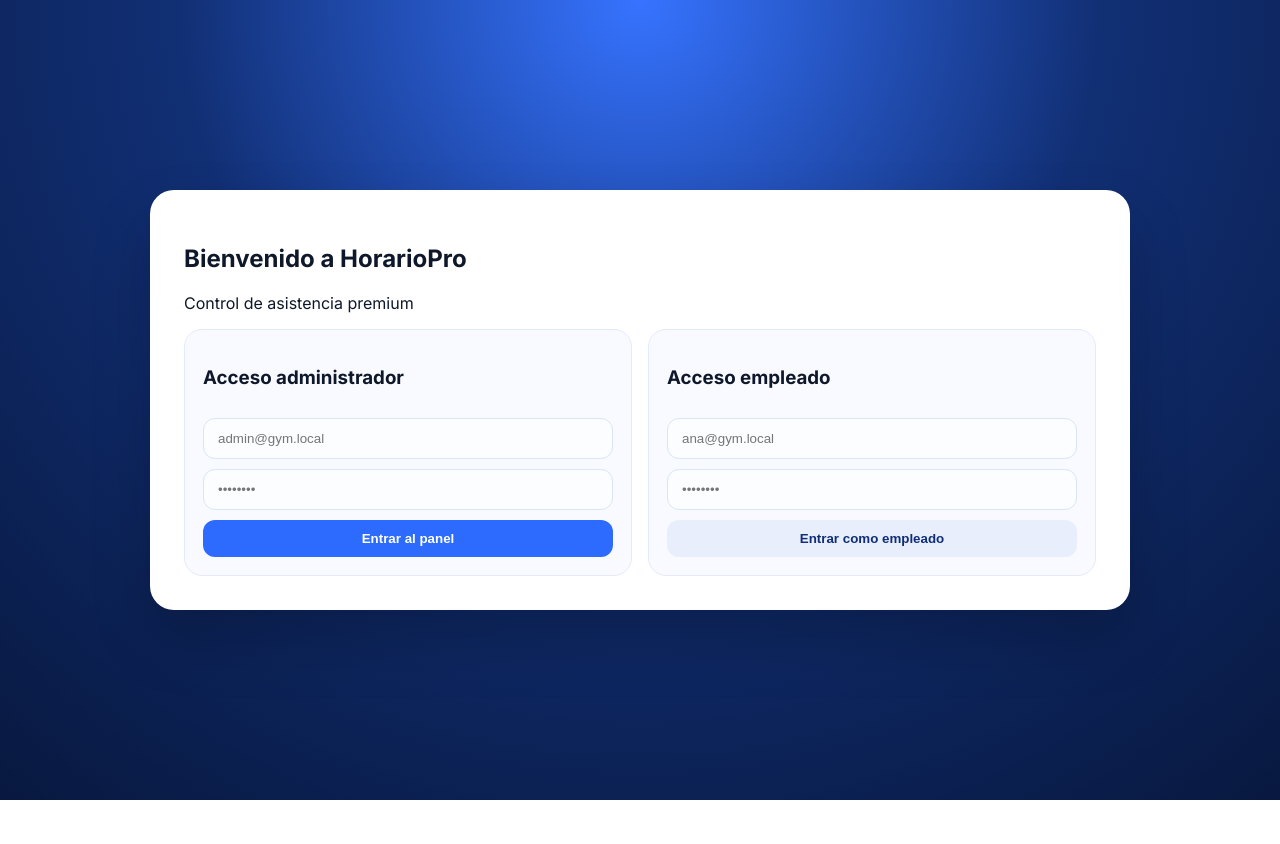
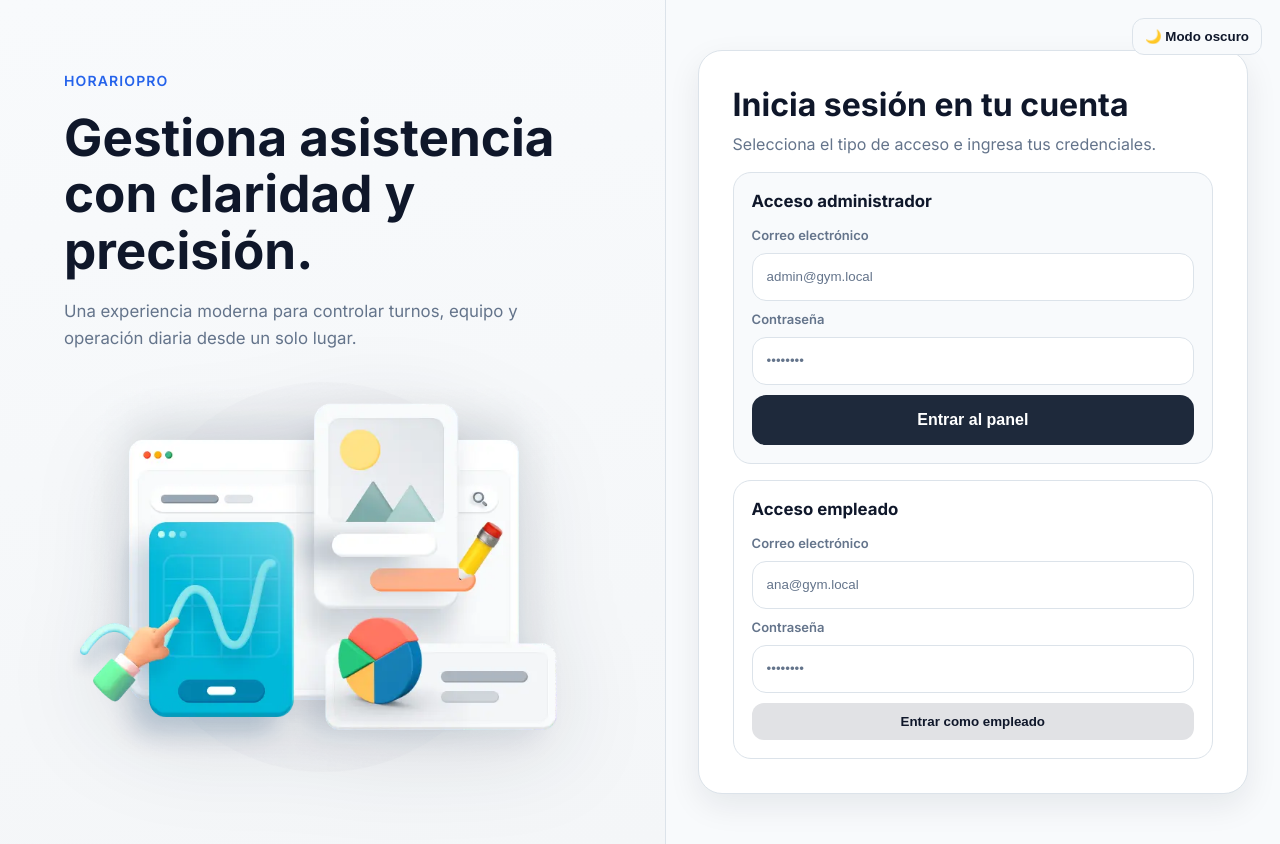
Before and after one commit to julioski85/horarioempleados, a PHP site: page /login in a window 1280 px wide. Before the commit the page ends 800 px from the top, so only its background shows below. Run offline with PHP 8.4, Linux system fonts and the light colour scheme.

Commit message:
Rediseña login premium y añade modo oscuro/claro global

```diff
--- a/assets/css/app.css
+++ b/assets/css/app.css
@@ -1,15 +1,126 @@
-:root{--bg:#f3f7fc;--card:#fff;--ink:#0f172a;--muted:#64748b;--brand:#2d6bff;--nav:#071b4d;--nav2:#0f2d78;--cta:#ff9f1a;--radius:18px}
-*{box-sizing:border-box}body{margin:0;font-family:Inter,sans-serif;background:linear-gradient(180deg,#f7faff,#edf3fb);color:var(--ink)}
-.app-shell{display:grid;grid-template-columns:260px 1fr;min-height:100vh}.sidebar{background:linear-gradient(180deg,var(--nav),var(--nav2));padding:30px 20px;display:flex;flex-direction:column;gap:22px}
-.logo{color:#fff;font-size:28px;font-weight:800}.logo span{color:#87b8ff}.sidebar nav{display:grid;gap:10px}.sidebar a{color:#c7d8ff;text-decoration:none;padding:12px 14px;border-radius:12px;font-weight:600}.sidebar nav a:hover{background:rgba(255,255,255,.1);color:#fff}.logout{margin-top:auto;background:rgba(255,255,255,.08)}
-.main-area{padding:26px}.topbar{background:#fff;border-radius:var(--radius);padding:20px 24px;display:flex;justify-content:space-between;align-items:center;box-shadow:0 10px 30px rgba(15,23,42,.06)}.topbar h1{margin:0}.topbar p{margin:6px 0 0;color:var(--muted)}.user-pill{background:#ecf2ff;padding:10px 16px;border-radius:999px;font-weight:700;color:#16387a}
-.kpi-row{margin-top:20px;display:grid;grid-template-columns:repeat(4,1fr);gap:14px}.kpi{background:#fff;border-radius:var(--radius);padding:20px;box-shadow:0 8px 24px rgba(15,23,42,.06)}.kpi span{color:var(--muted);font-size:13px}.kpi strong{display:block;font-size:34px;margin-top:8px}
-.card{margin-top:16px;background:#fff;border-radius:var(--radius);padding:20px;box-shadow:0 8px 24px rgba(15,23,42,.06)}.card-head{display:flex;justify-content:space-between;align-items:center}.show-grid,.split-grid{display:grid;grid-template-columns:1fr 1fr;gap:16px}
-table{width:100%;border-collapse:collapse;margin-top:10px}th,td{padding:13px;border-bottom:1px solid #ecf0f6;text-align:left}th{font-size:12px;color:#64748b;text-transform:uppercase;letter-spacing:.04em}
-.btn{border:0;background:#e8eefb;color:#0f2d78;padding:11px 16px;border-radius:12px;font-weight:700;cursor:pointer;text-decoration:none;display:inline-block}.btn-primary{background:var(--brand);color:#fff}.btn-cta{background:var(--cta);color:#1a1300;width:100%;margin-top:16px;font-size:18px}
-input,select{width:100%;padding:12px 14px;border-radius:12px;border:1px solid #dce5f4;background:#fbfdff}.form-grid{display:grid;gap:12px}.form-grid label{font-size:13px;color:#475569;display:grid;gap:6px}
-.badge{padding:6px 10px;background:#eef2ff;border-radius:999px;font-weight:600;color:#243b84}.badge.ok{background:#dcfce7;color:#166534}.badge.warn{background:#ffedd5;color:#9a3412}
-.login-wrap{min-height:100vh;display:grid;place-items:center;padding:24px;background:radial-gradient(circle at top,#3673ff 0,#112f74 45%,#08183f 100%)}.login-card{width:min(980px,100%);background:#fff;border-radius:24px;padding:34px;box-shadow:0 30px 60px rgba(0,0,0,.2)}.login-grid{display:grid;grid-template-columns:1fr 1fr;gap:16px}.panel{background:#f8faff;border:1px solid #e2eafd;border-radius:18px;padding:18px;display:grid;gap:10px}.alert{padding:10px;border-radius:10px;background:#fee2e2;color:#991b1b;margin:10px 0}
-.kiosk-shell{min-height:100vh;display:grid;place-items:center;background:linear-gradient(170deg,#031744,#0d2b77)}.kiosk-card{width:min(620px,94%);background:#fff;border-radius:26px;padding:28px;box-shadow:0 20px 60px rgba(0,0,0,.28)}.kiosk-search{display:grid;grid-template-columns:1fr auto;gap:10px}.kiosk-employee{margin-top:14px;display:flex;gap:12px;align-items:center;background:#f6f9ff;padding:12px;border-radius:14px}.kiosk-employee img{width:64px;height:64px;border-radius:14px;object-fit:cover;background:#dbe7ff}.pin-grid{display:grid;grid-template-columns:repeat(3,1fr);gap:10px;margin-top:14px}.pin-key{padding:16px;border-radius:14px;border:1px solid #dbe6fb;background:#fff;font-size:20px;font-weight:700}
-@media (max-width:1000px){.app-shell{grid-template-columns:92px 1fr}.sidebar .logo span,.sidebar a{display:none}.kpi-row{grid-template-columns:repeat(2,1fr)}.split-grid,.show-grid,.login-grid{grid-template-columns:1fr}}
-@media (max-width:680px){.main-area{padding:14px}.topbar{padding:14px}.kpi-row{grid-template-columns:1fr}}
+:root{
+  --bg:#f8fafc;
+  --bg-elev:#f4f6f8;
+  --card:#ffffff;
+  --card-soft:#f8fafc;
+  --ink:#0f172a;
+  --muted:#64748b;
+  --line:#dce3ea;
+  --brand:#1e293b;
+  --brand-hover:#0f172a;
+  --nav:#071b4d;
+  --nav2:#0f2d78;
+  --cta:#ff9f1a;
+  --danger-bg:#fee2e2;
+  --danger-ink:#991b1b;
+  --shadow:0 12px 32px rgba(15,23,42,.08);
+  --radius:18px;
+}
+[data-theme="dark"]{
+  --bg:#020617;
+  --bg-elev:#0b1220;
+  --card:#0f172a;
+  --card-soft:#111b31;
+  --ink:#e2e8f0;
+  --muted:#94a3b8;
+  --line:#23324a;
+  --brand:#2563eb;
+  --brand-hover:#1d4ed8;
+  --nav:#020617;
+  --nav2:#0f172a;
+  --danger-bg:#3d1111;
+  --danger-ink:#fecaca;
+  --shadow:0 14px 30px rgba(0,0,0,.35);
+}
+*{box-sizing:border-box}
+body{margin:0;font-family:Inter,sans-serif;background:var(--bg);color:var(--ink);transition:background .25s ease,color .25s ease}
+.app-shell{display:grid;grid-template-columns:260px 1fr;min-height:100vh}
+.sidebar{background:linear-gradient(180deg,var(--nav),var(--nav2));padding:30px 20px;display:flex;flex-direction:column;gap:22px}
+.logo{color:#fff;font-size:28px;font-weight:800}.logo span{color:#87b8ff}
+.sidebar nav{display:grid;gap:10px}
+.sidebar a{color:#c7d8ff;text-decoration:none;padding:12px 14px;border-radius:12px;font-weight:600}
+.sidebar nav a:hover{background:rgba(255,255,255,.1);color:#fff}
+.logout{margin-top:auto;background:rgba(255,255,255,.08)}
+.main-area{padding:26px}
+.topbar{background:var(--card);border-radius:var(--radius);padding:20px 24px;display:flex;justify-content:space-between;align-items:center;box-shadow:var(--shadow)}
+.topbar h1{margin:0}
+.topbar p{margin:6px 0 0;color:var(--muted)}
+.topbar-actions{display:flex;align-items:center;gap:10px}
+.user-pill{background:color-mix(in oklab,var(--brand) 12%,var(--card));padding:10px 16px;border-radius:999px;font-weight:700;color:var(--ink)}
+.theme-toggle{border:1px solid var(--line);background:var(--card-soft);color:var(--ink);padding:10px 12px;border-radius:12px;cursor:pointer;font-weight:600}
+.theme-toggle-floating{position:fixed;top:18px;right:18px;z-index:20}
+.kpi-row{margin-top:20px;display:grid;grid-template-columns:repeat(4,1fr);gap:14px}
+.kpi{background:var(--card);border-radius:var(--radius);padding:20px;box-shadow:var(--shadow)}
+.kpi span{color:var(--muted);font-size:13px}
+.kpi strong{display:block;font-size:34px;margin-top:8px}
+.card{margin-top:16px;background:var(--card);border-radius:var(--radius);padding:20px;box-shadow:var(--shadow)}
+.card-head{display:flex;justify-content:space-between;align-items:center}
+.show-grid,.split-grid{display:grid;grid-template-columns:1fr 1fr;gap:16px}
+table{width:100%;border-collapse:collapse;margin-top:10px}
+th,td{padding:13px;border-bottom:1px solid var(--line);text-align:left}
+th{font-size:12px;color:var(--muted);text-transform:uppercase;letter-spacing:.04em}
+.btn{border:0;background:color-mix(in oklab,var(--brand) 12%,var(--card));color:var(--ink);padding:11px 16px;border-radius:12px;font-weight:700;cursor:pointer;text-decoration:none;display:inline-block}
+.btn-primary{background:var(--brand);color:#fff}
+.btn-cta{background:var(--cta);color:#1a1300;width:100%;margin-top:16px;font-size:18px}
+input,select{width:100%;padding:12px 14px;border-radius:12px;border:1px solid var(--line);background:var(--card);color:var(--ink)}
+input::placeholder{color:var(--muted)}
+input:focus,select:focus,.auth-input:focus{outline:none;border-color:var(--brand);box-shadow:0 0 0 4px color-mix(in oklab,var(--brand) 20%, transparent)}
+.form-grid{display:grid;gap:12px}
+.form-grid label{font-size:13px;color:var(--muted);display:grid;gap:6px}
+.badge{padding:6px 10px;background:#eef2ff;border-radius:999px;font-weight:600;color:#243b84}
+.badge.ok{background:#dcfce7;color:#166534}.badge.warn{background:#ffedd5;color:#9a3412}
+
+.auth-shell{min-height:100vh;display:grid;grid-template-columns:minmax(320px,52%) minmax(320px,48%);background:var(--bg)}
+.auth-visual-panel{background:linear-gradient(170deg,var(--card-soft),var(--bg-elev));padding:72px 64px;display:flex;flex-direction:column;justify-content:center;gap:20px;border-right:1px solid var(--line)}
+.auth-kicker{margin:0;font-size:14px;font-weight:600;letter-spacing:.08em;text-transform:uppercase;color:#2563eb}
+.auth-title{margin:0;font-size:clamp(2.3rem,4vw,3.2rem);line-height:1.1;max-width:18ch}
+.auth-subtitle{margin:0;max-width:52ch;color:var(--muted);font-size:1.05rem;line-height:1.6}
+.auth-illustration{width:min(520px,100%);margin-top:10px;filter:drop-shadow(0 20px 45px rgba(15,23,42,.12))}
+.auth-form-panel{padding:32px;display:grid;place-items:center}
+.auth-card{width:min(560px,100%);background:var(--card);border:1px solid var(--line);border-radius:24px;padding:34px;box-shadow:var(--shadow)}
+.auth-card h2{margin:0;font-size:2rem}
+.auth-card>p{margin:10px 0 0;color:var(--muted)}
+.alert{padding:12px 14px;border-radius:12px;background:var(--danger-bg);color:var(--danger-ink);margin:18px 0;border:1px solid color-mix(in oklab,var(--danger-ink) 28%, transparent)}
+.auth-form-grid{display:grid;gap:16px;margin-top:18px}
+.panel{background:var(--card-soft);border:1px solid var(--line);border-radius:18px;padding:18px;display:grid;gap:10px}
+.panel h3{margin:0 0 6px 0;font-size:1.05rem}
+.panel label{font-size:13px;font-weight:600;color:var(--muted)}
+.panel-secondary{background:var(--card)}
+.auth-input{height:48px;padding:0 14px;border-radius:14px}
+.auth-button{height:50px;border:0;border-radius:14px;background:var(--brand);color:#fff;font-weight:700;font-size:1rem;cursor:pointer;transition:background .2s ease,transform .2s ease}
+.auth-button:hover{background:var(--brand-hover)}
+.auth-button:active{transform:translateY(1px)}
+
+.login-wrap{min-height:100vh;display:grid;place-items:center;padding:24px;background:radial-gradient(circle at top,#3673ff 0,#112f74 45%,#08183f 100%)}
+.login-card{width:min(980px,100%);background:#fff;border-radius:24px;padding:34px;box-shadow:0 30px 60px rgba(0,0,0,.2)}
+.login-grid{display:grid;grid-template-columns:1fr 1fr;gap:16px}
+
+.kiosk-shell{min-height:100vh;display:grid;place-items:center;background:linear-gradient(170deg,#031744,#0d2b77)}
+.kiosk-card{width:min(620px,94%);background:var(--card);border-radius:26px;padding:28px;box-shadow:0 20px 60px rgba(0,0,0,.28)}
+.kiosk-search{display:grid;grid-template-columns:1fr auto;gap:10px}
+.kiosk-employee{margin-top:14px;display:flex;gap:12px;align-items:center;background:var(--card-soft);padding:12px;border-radius:14px}
+.kiosk-employee img{width:64px;height:64px;border-radius:14px;object-fit:cover;background:#dbe7ff}
+.pin-grid{display:grid;grid-template-columns:repeat(3,1fr);gap:10px;margin-top:14px}
+.pin-key{padding:16px;border-radius:14px;border:1px solid var(--line);background:var(--card);font-size:20px;font-weight:700;color:var(--ink)}
+
+@media (max-width:1100px){
+  .auth-shell{grid-template-columns:1fr}
+  .auth-visual-panel{padding:48px 28px 24px;border-right:0;border-bottom:1px solid var(--line)}
+  .auth-illustration{max-width:360px}
+}
+@media (max-width:1000px){
+  .app-shell{grid-template-columns:92px 1fr}
+  .sidebar .logo span,.sidebar a{display:none}
+  .kpi-row{grid-template-columns:repeat(2,1fr)}
+  .split-grid,.show-grid,.login-grid{grid-template-columns:1fr}
+}
+@media (max-width:680px){
+  .main-area{padding:14px}
+  .topbar{padding:14px;align-items:flex-start;gap:12px}
+  .topbar-actions{width:100%;justify-content:space-between}
+  .kpi-row{grid-template-columns:1fr}
+  .auth-form-panel{padding:16px}
+  .auth-card{padding:22px;border-radius:18px}
+  .auth-title{font-size:2rem}
+  .auth-visual-panel{display:none}
+}
--- a/assets/js/app.js
+++ b/assets/js/app.js
@@ -2,6 +2,28 @@
   const base = window.APP_BASE_PATH || '';
   const toUrl = (path) => base + path;
   window.toUrl = toUrl;
+
+  const root = document.documentElement;
+  const themeButtons = document.querySelectorAll('[data-theme-toggle]');
+  const setTheme = (theme) => {
+    root.setAttribute('data-theme', theme);
+    try {
+      localStorage.setItem('app-theme', theme);
+    } catch (e) {
+      // no-op
+    }
+    themeButtons.forEach((button) => {
+      button.textContent = theme === 'dark' ? '☀️ Modo claro' : '🌙 Modo oscuro';
+    });
+  };
+  const currentTheme = root.getAttribute('data-theme') || 'light';
+  setTheme(currentTheme);
+  themeButtons.forEach((button) => {
+    button.addEventListener('click', () => {
+      const nextTheme = (root.getAttribute('data-theme') || 'light') === 'dark' ? 'light' : 'dark';
+      setTheme(nextTheme);
+    });
+  });
 
   const pinGrid = document.getElementById('pin-grid');
   if (pinGrid) {
--- a/private/views/auth/login.php
+++ b/private/views/auth/login.php
@@ -1,23 +1,38 @@
-<div class="login-wrap">
-  <div class="login-card">
-    <h2>Bienvenido a HorarioPro</h2>
-    <p>Control de asistencia premium</p>
-    <?php if (!empty($error)): ?><div class="alert"><?= htmlspecialchars($error) ?></div><?php endif; ?>
-    <div class="login-grid">
+<div class="auth-shell">
+  <section class="auth-visual-panel">
+    <p class="auth-kicker">HorarioPro</p>
+    <h1 class="auth-title">Gestiona asistencia con claridad y precisión.</h1>
+    <p class="auth-subtitle">Una experiencia moderna para controlar turnos, equipo y operación diaria desde un solo lugar.</p>
+    <img class="auth-illustration" src="<?= htmlspecialchars(($base_path ?? '') . '/assets/uploads/base/illustration-dashboard.webp') ?>" alt="Ilustración del panel de HorarioPro">
+  </section>
+
+  <section class="auth-form-panel">
+    <div class="auth-card">
+      <h2>Inicia sesión en tu cuenta</h2>
+      <p>Selecciona el tipo de acceso e ingresa tus credenciales.</p>
+      <?php if (!empty($error)): ?><div class="alert" role="alert"><?= htmlspecialchars($error) ?></div><?php endif; ?>
+
+      <div class="auth-form-grid">
         <form method="post" action="<?= htmlspecialchars(($base_path ?? '') . '/login/admin') ?>" class="panel">
           <input type="hidden" name="_csrf" value="<?= htmlspecialchars($csrf) ?>">
           <h3>Acceso administrador</h3>
-        <input name="email" type="email" placeholder="admin@gym.local" required>
-        <input name="password" type="password" placeholder="••••••••" required>
-        <button class="btn btn-primary" type="submit">Entrar al panel</button>
+          <label for="admin-email">Correo electrónico</label>
+          <input id="admin-email" class="auth-input" name="email" type="email" placeholder="admin@gym.local" required>
+          <label for="admin-password">Contraseña</label>
+          <input id="admin-password" class="auth-input" name="password" type="password" placeholder="••••••••" required>
+          <button class="auth-button" type="submit">Entrar al panel</button>
         </form>
-      <form method="post" action="<?= htmlspecialchars(($base_path ?? '') . '/login/employee') ?>" class="panel">
+
+        <form method="post" action="<?= htmlspecialchars(($base_path ?? '') . '/login/employee') ?>" class="panel panel-secondary">
           <input type="hidden" name="_csrf" value="<?= htmlspecialchars($csrf) ?>">
           <h3>Acceso empleado</h3>
-        <input name="email" type="email" placeholder="ana@gym.local" required>
-        <input name="password" type="password" placeholder="••••••••" required>
+          <label for="employee-email">Correo electrónico</label>
+          <input id="employee-email" class="auth-input" name="email" type="email" placeholder="ana@gym.local" required>
+          <label for="employee-password">Contraseña</label>
+          <input id="employee-password" class="auth-input" name="password" type="password" placeholder="••••••••" required>
           <button class="btn" type="submit">Entrar como empleado</button>
         </form>
       </div>
     </div>
+  </section>
 </div>
--- a/private/views/layouts/blank.php
+++ b/private/views/layouts/blank.php
@@ -8,8 +8,16 @@
   <link rel="preconnect" href="https://fonts.gstatic.com" crossorigin>
   <link href="https://fonts.googleapis.com/css2?family=Inter:wght@400;500;600;700;800&display=swap" rel="stylesheet">
   <link rel="stylesheet" href="<?= htmlspecialchars(($base_path ?? '') . '/assets/css/app.css') ?>">
+  <script>
+    (function () {
+      var savedTheme = localStorage.getItem('app-theme');
+      var theme = savedTheme || (window.matchMedia('(prefers-color-scheme: dark)').matches ? 'dark' : 'light');
+      document.documentElement.setAttribute('data-theme', theme);
+    })();
+  </script>
 </head>
 <body>
+<button type="button" class="theme-toggle theme-toggle-floating" data-theme-toggle aria-label="Cambiar tema">🌙 Tema</button>
 <?= $content ?>
 <script>window.APP_BASE_PATH = <?= json_encode($base_path ?? '') ?>;</script>
 <script src="<?= htmlspecialchars(($base_path ?? '') . '/assets/js/app.js') ?>"></script>
```
Also changed, not shown: private/views/layouts/app.php (+11 -1 lines). Lines whose indentation alone changed are shown as unchanged.
